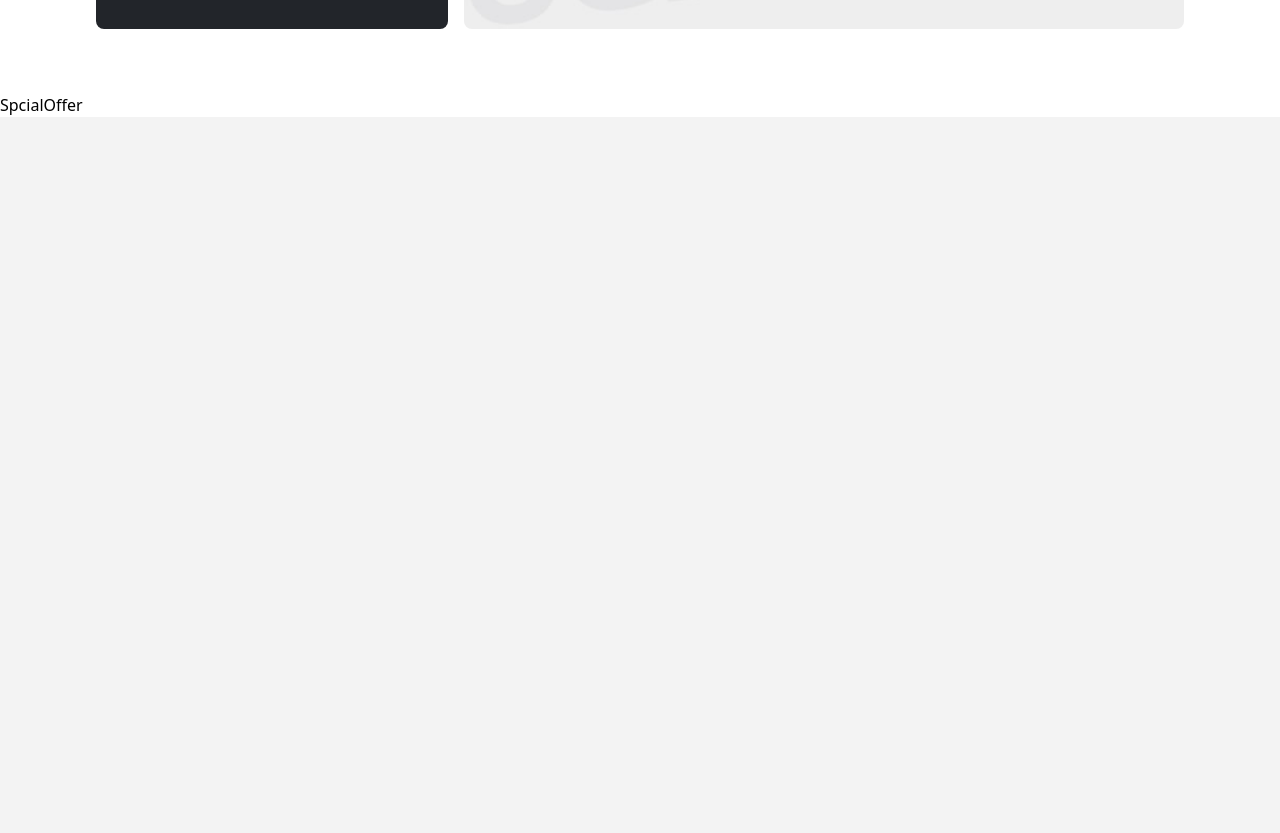
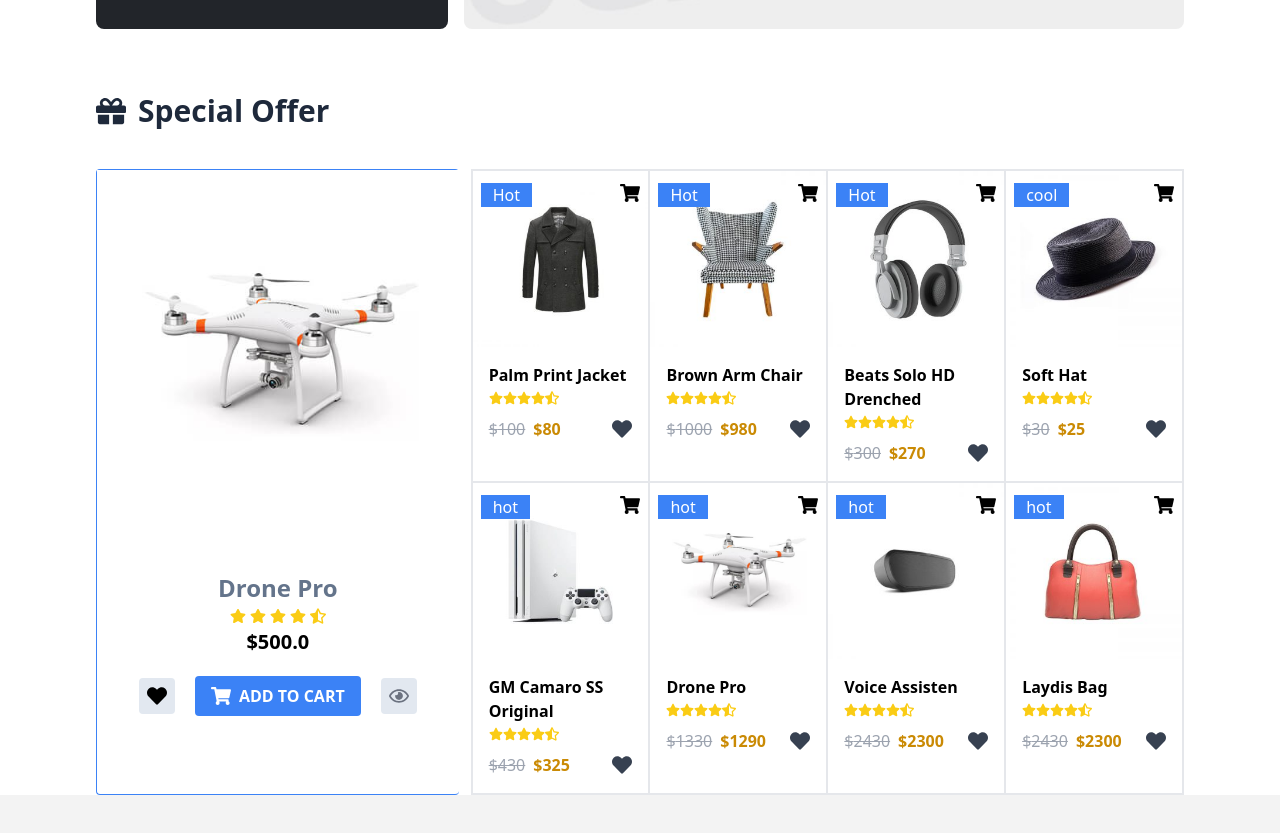
Before and after one commit to itznur07/shopw-commerce, a React (Create React App) app: page / in a window 1280 px wide. Shown: the part 1367-2200 px from the top of the page. Before the commit the page ends 1484 px from the top, so only its background shows below. Built offline with nearby package versions, Linux system fonts and the light colour scheme.

Commit message:
Special Offer Product

```diff
--- a/src/Components/SpcialOffer.js
+++ b/src/Components/SpcialOffer.js
@@ -1,10 +1,99 @@
 import React from "react";
+import {
+  FaGift,
+  FaHeart,
+  FaRegEye,
+  FaShoppingCart,
+  FaStar,
+  FaStarHalfAlt
+} from "react-icons/fa";
 import { useSelector } from "react-redux";
 
 const SpcialOffer = () => {
   const { products } = useSelector((state) => state.products);
-  console.log(products);
-  return <div>SpcialOffer</div>;
+  return (
+    <>
+      <div>
+        <span className='flex items-center font-bold text-3xl text-slate-800 md:mx-24'>
+          <FaGift className='mr-3' />
+          Special Offer
+        </span>
+        <div className='grid grid-cols-12 mt-10 mb-10 md:mx-24'>
+          {/* 1st section */}
+          <div className='col-span-4 h-auto border-blue-500 border-l border-t border-b rounded'>
+            <img src='/images/product-6.jpg' alt='main-product' />
+            <div className='text-center bottom-0 right-0  my-10 md:space-y-5'>
+              <div className='space-y-1'>
+                <h1 className='text-2xl text-slate-500 font-semibold'>
+                  Drone Pro
+                </h1>
+                <span className='flex items-center justify-center space-x-1 text-yellow-400'>
+                  <FaStar /> <FaStar /> <FaStar /> <FaStar />
+                  <FaStarHalfAlt />
+                </span>
+                <p className='text-xl font-bold'>$500.0</p>
+              </div>
+              <div className='flex items-center justify-center space-x-5 group'>
+                <button className=' hover:text-blue-500 bg-slate-200 px-2 py-2 rounded'>
+                  <FaHeart size={20} />
+                </button>
+                <button className='flex items-center bg-blue-500 text-white text-md font-semibold px-4 py-2 rounded uppercase'>
+                  <FaShoppingCart size={20} className='mr-2' /> Add To Cart
+                </button>
+                <button className=' text-gray-500 hover:text-gray-600 bg-slate-200 px-2 py-2 rounded'>
+                  <FaRegEye size={20} />
+                </button>
+              </div>
+            </div>
+          </div>
+          <div className='col-span-8 border ml-3'>
+            {/* 2nd section */}
+            <div className='grid grid-cols-4'>
+              {products.slice(0, 8).map((index) => (
+                <div
+                  key={index}
+                  className='relative border hover:shadow-lg cursor-pointer group group-hover:transition-all ease-linear duration-200 delay-200'
+                >
+                  <div className='absolute top-3 left-2  text-white bg-blue-500  px-3 '>
+                    {index.status}
+                  </div>
+                  <button className='absolute top-3 right-2 z-10  hover:text-blue-500'>
+                    <FaShoppingCart size={20} />
+                  </button>
+                  <img src={index.image} alt={index.title} className='' />
+                  <div className='flex justify-center'>
+                    <button className='bg-blue-500 hover:bg-orange-500 absolute top-44 text-white px-7 py-2 hidden group-hover:block group-hover:transition-all ease-linear duration-200'>
+                      Quick view
+                    </button>
+                  </div>
+                  <div className='bottom-0 left-0 w-full p-4'>
+                    <h3 className='text-base font-bold'>{index.title}</h3>
+                    <span className='flex items-center mt-1 text-sm text-yellow-400'>
+                      <FaStar /> <FaStar /> <FaStar /> <FaStar />
+                      <FaStarHalfAlt />
+                    </span>
+                    <div className='flex justify-between items-center mt-3'>
+                      <div className='space-x-2'>
+                        <span className='text-base text-gray-400 line-through'>
+                          ${index.price}
+                        </span>
+                        <span className='text-base font-bold text-yellow-600'>
+                          ${index.discountPrice}
+                        </span>
+                      </div>
+                      <button className='text-gray-700 hover:text-red-500'>
+                        <FaHeart size={20} />
+                      </button>
+                    </div>
+                  </div>
+                </div>
+              ))}
+            </div>
+          </div>
+        </div>
+      </div>
+    </>
+  );
 };
 
 export default SpcialOffer;
--- a/src/store/reducers/productsSlice.js
+++ b/src/store/reducers/productsSlice.js
@@ -9,7 +9,6 @@ const productsSlice = createSlice({
         image: "/images/product-1.jpg",
         title: "Palm Print Jacket",
         desc:"Pellentesque habitant morbi tristique senectus et netus et malesuada fames ac turpis egestas. Vestibulum tortor quam, feugiat vitae, ultricies eget, tempor sit amet, ante.",
-        tag: "fashio",
         rating: 4,
         price: 100,
         discountPrice: 80,
@@ -22,13 +21,108 @@ const productsSlice = createSlice({
         image: "/images/product-2.jpg",
         title: "Brown Arm Chair",
         desc:"Pellentesque habitant morbi tristique senectus et netus et malesuada fames ac turpis egestas. Vestibulum tortor quam, feugiat vitae, ultricies eget, tempor sit amet, ante. Donec eu libero sit amet quam egestas semper",
-        tag: "room, home, office",
         rating: 5,
         price: 1000,
-        discountPrice: 80,
+        discountPrice: 980,
         qty: 1,
         status: "Hot",
         sale: false,
+      },
+      {
+        id: 3,
+        image: "/images/product-3.jpg",
+        title: "Beats Solo HD Drenched",
+        desc:"Pellentesque habitant morbi tristique senectus et netus et malesuada fames ac turpis egestas. Vestibulum tortor quam, feugiat vitae, ultricies eget, tempor sit amet, ante. Donec eu libero sit amet quam egestas semper",
+        rating: 3,
+        price: 300,
+        discountPrice: 270,
+        qty: 1,
+        status: "Hot",
+        sale: false,
+      },
+      {
+        id: 4,
+        image: "/images/product-4.jpg",
+        title: "Soft Hat",
+        desc:"Pellentesque habitant morbi tristique senectus et netus et malesuada fames ac turpis egestas. Vestibulum tortor quam, feugiat vitae, ultricies eget, tempor sit amet, ante. Donec eu libero sit amet quam egestas semper",
+        rating: 2,
+        price: 30,
+        discountPrice: 25,
+        qty: 1,
+        status: "cool",
+        sale: false,
+      },
+      {
+        id: 5,
+        image: "/images/product-5.jpg",
+        title: "GM Camaro SS Original",
+        desc:"Pellentesque habitant morbi tristique senectus et netus et malesuada fames ac turpis egestas. Vestibulum tortor quam, feugiat vitae, ultricies eget, tempor sit amet, ante. Donec eu libero sit amet quam egestas semper",
+        rating: 4,
+        price: 430,
+        discountPrice: 325,
+        qty: 1,
+        status: "hot",
+        sale: false,
+      },
+      {
+        id: 6,
+        image: "/images/product-6.jpg",
+        title: "Drone Pro",
+        desc:"Pellentesque habitant morbi tristique senectus et netus et malesuada fames ac turpis egestas. Vestibulum tortor quam, feugiat vitae, ultricies eget, tempor sit amet, ante. Donec eu libero sit amet quam egestas semper",
+        rating: 5,
+        price: 1330,
+        discountPrice: 1290,
+        qty: 1,
+        status: "hot",
+        sale: false,
+      },
+      {
+        id: 7,
+        image: "/images/product-8.jpg",
+        title: "Voice Assisten",
+        desc:"Pellentesque habitant morbi tristique senectus et netus et malesuada fames ac turpis egestas. Vestibulum tortor quam, feugiat vitae, ultricies eget, tempor sit amet, ante. Donec eu libero sit amet quam egestas semper",
+        rating: 4,
+        price: 2430,
+        discountPrice: 2300,
+        qty: 1,
+        status: "hot",
+        sale: false,
+      },
+      {
+        id: 8,
+        image: "/images/product-9.jpg",
+        title: "Laydis Bag",
+        desc:"Pellentesque habitant morbi tristique senectus et netus et malesuada fames ac turpis egestas. Vestibulum tortor quam, feugiat vitae, ultricies eget, tempor sit amet, ante. Donec eu libero sit amet quam egestas semper",
+        rating: 4,
+        price: 2430,
+        discountPrice: 2300,
+        qty: 1,
+        status: "hot",
+        sale: false,
+      },
+      {
+        id: 9,
+        image: "/images/product-10.jpg",
+        title: "CC Tv Camera",
+        desc:"Pellentesque habitant morbi tristique senectus et netus et malesuada fames ac turpis egestas. Vestibulum tortor quam, feugiat vitae, ultricies eget, tempor sit amet, ante. Donec eu libero sit amet quam egestas semper",
+        rating: 3,
+        price: 1230,
+        discountPrice: 1100,
+        qty: 1,
+        status: "hot",
+        sale: false,
+      },
+      {
+        id: 10,
+        image: "/images/product-14.jpg",
+        title: "Colorful Watch",
+        desc:"Pellentesque habitant morbi tristique senectus et netus et malesuada fames ac turpis egestas. Vestibulum tortor quam, feugiat vitae, ultricies eget, tempor sit amet, ante. Donec eu libero sit amet quam egestas semper",
+        rating: 5,
+        price: 120,
+        discountPrice: 100,
+        qty: 1,
+        status: "cool",
+        sale: true,
       },
     ],
   },
```
